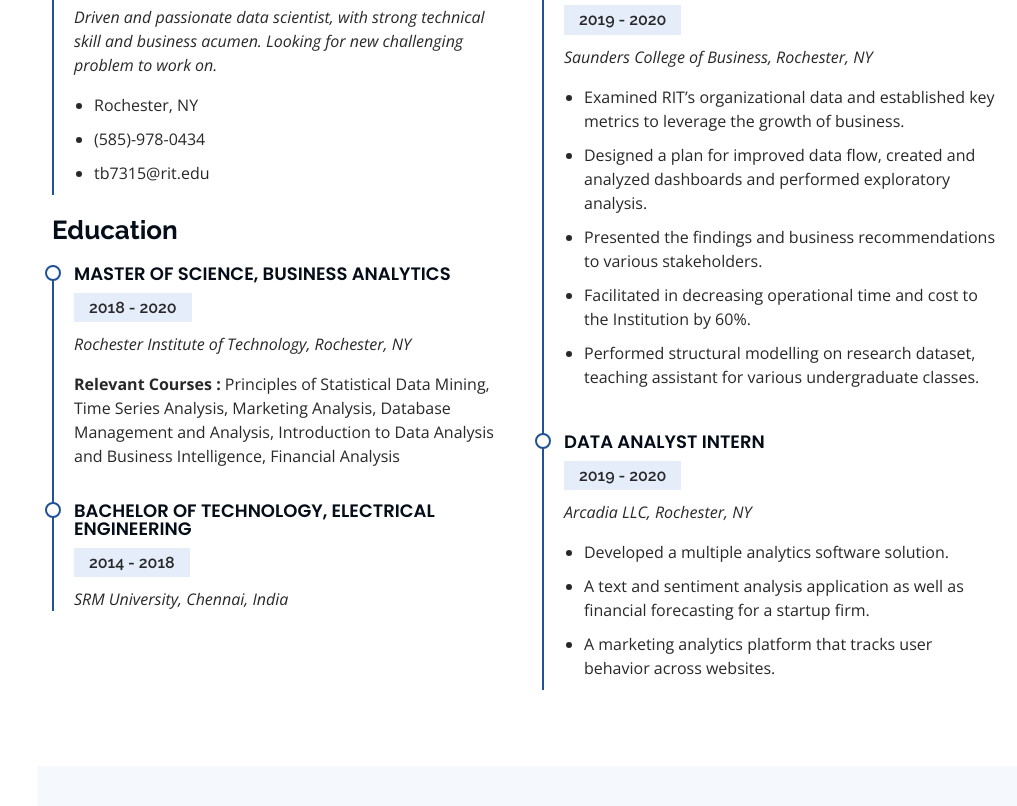
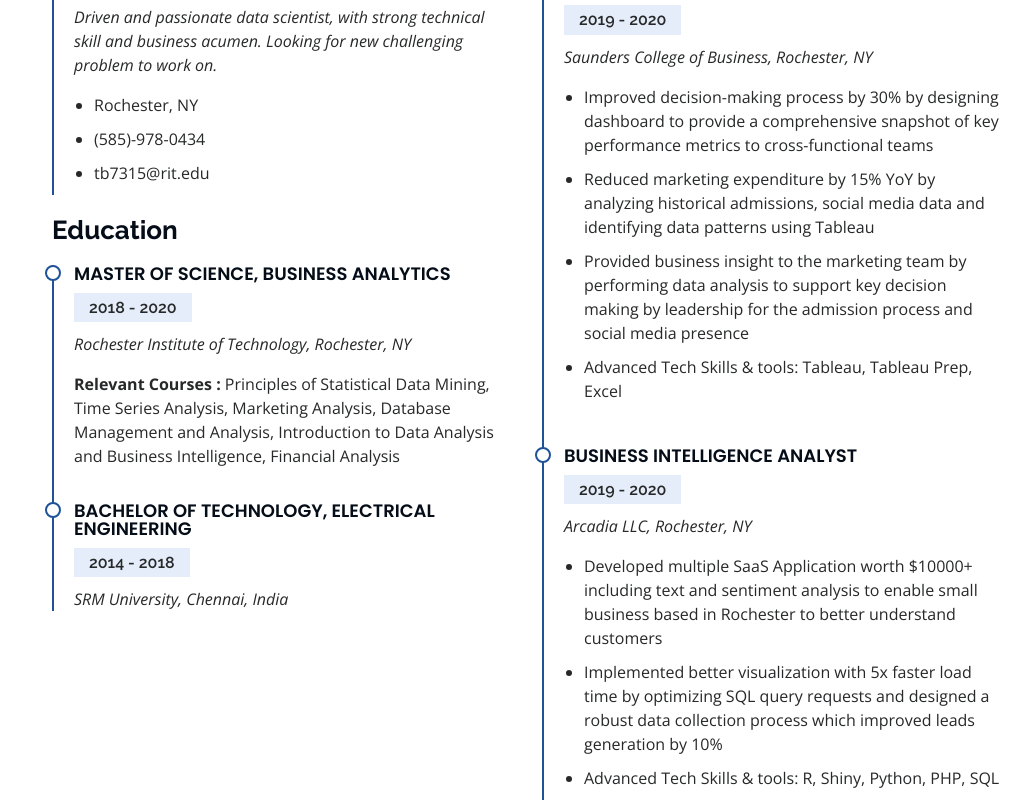
Before and after one commit to Tanay0510/Portfolio, a plain HTML site: page index.html in a window 1280 px wide. Shown: the part 2154-2960 px from the top of the page, without its empty margins (263-1280 px from the left). Drawn offline with nearby package versions, Linux system fonts and the light colour scheme.

Commit message:
Update index.html

```diff
--- a/index.html
+++ b/index.html
@@ -110,7 +110,7 @@
             <img src="assets/img/Rit.jpg" class="img-fluid" alt="">
           </div>
           <div class="col-lg-8 pt-4 pt-lg-0 content" data-aos="fade-left">
-            <h3>Data Analyst &amp; Data Scientist</h3>
+            <h3>Business Intelligence &amp; Data Scientist</h3>
             <p class="font-italic">
 
             </p>
@@ -125,7 +125,7 @@
                 <ul>
 
                   <li><i class="icofont-rounded-right"></i> <strong>Degree:</strong> Masters in Business Analytics </li>
-                  <li><i class="icofont-rounded-right"></i> <strong>Email:</strong> tb7315@rit.edu </li>
+                  <li><i class="icofont-rounded-right"></i> <strong>Email:</strong> tnay1995@gmail.com </li>
 
                 </ul>
               </div>
@@ -251,21 +251,21 @@
               <h5>2019 - 2020</h5>
               <p><em>Saunders College of Business, Rochester, NY </em></p>
               <ul>
-                <li>Examined RIT’s organizational data and established key metrics to leverage the growth of business.</li>
-                <li>Designed a plan for improved data flow, created and analyzed dashboards and performed exploratory analysis. </li>
-                <li>Presented the findings and business recommendations to various stakeholders.</li>
-                <li>Facilitated in decreasing operational time and cost to the Institution by 60%.</li>
-                <li>Performed structural modelling on research dataset, teaching assistant for various undergraduate classes.</li>
+                <li>Improved decision-making process by 30% by designing dashboard to provide a comprehensive snapshot of key performance metrics to cross-functional teams</li>
+                <li>Reduced marketing expenditure by 15% YoY by analyzing historical admissions, social media data and identifying data patterns using Tableau </li>
+                <li>Provided business insight to the marketing team by performing data analysis to support key decision making by leadership for the admission process and social media presence</li>
+                <li>Advanced Tech Skills & tools: Tableau, Tableau Prep, Excel</li>
               </ul>
             </div>
             <div class="resume-item">
-              <h4>Data Analyst Intern</h4>
+              <h4>Business Intelligence Analyst</h4>
               <h5>2019 - 2020</h5>
               <p><em>Arcadia LLC, Rochester, NY</em></p>
               <ul>
-                <li>Developed a multiple analytics software solution. </li>
-                  <li>A text and sentiment analysis application as well as financial forecasting for a startup firm.</li>
-                  <li>A marketing analytics platform that tracks user behavior across websites.</li>
+                <li>Developed multiple SaaS Application worth $10000+ including text and sentiment analysis to enable small
+business based in Rochester to better understand customers</li>
+                  <li>Implemented better visualization with 5x faster load time by optimizing SQL query requests and designed a robust data collection process which improved leads generation by 10%</li>
+                  <li>Advanced Tech Skills & tools: R, Shiny, Python, PHP, SQL</li>
               </ul>
             </div>
           </div>
```
